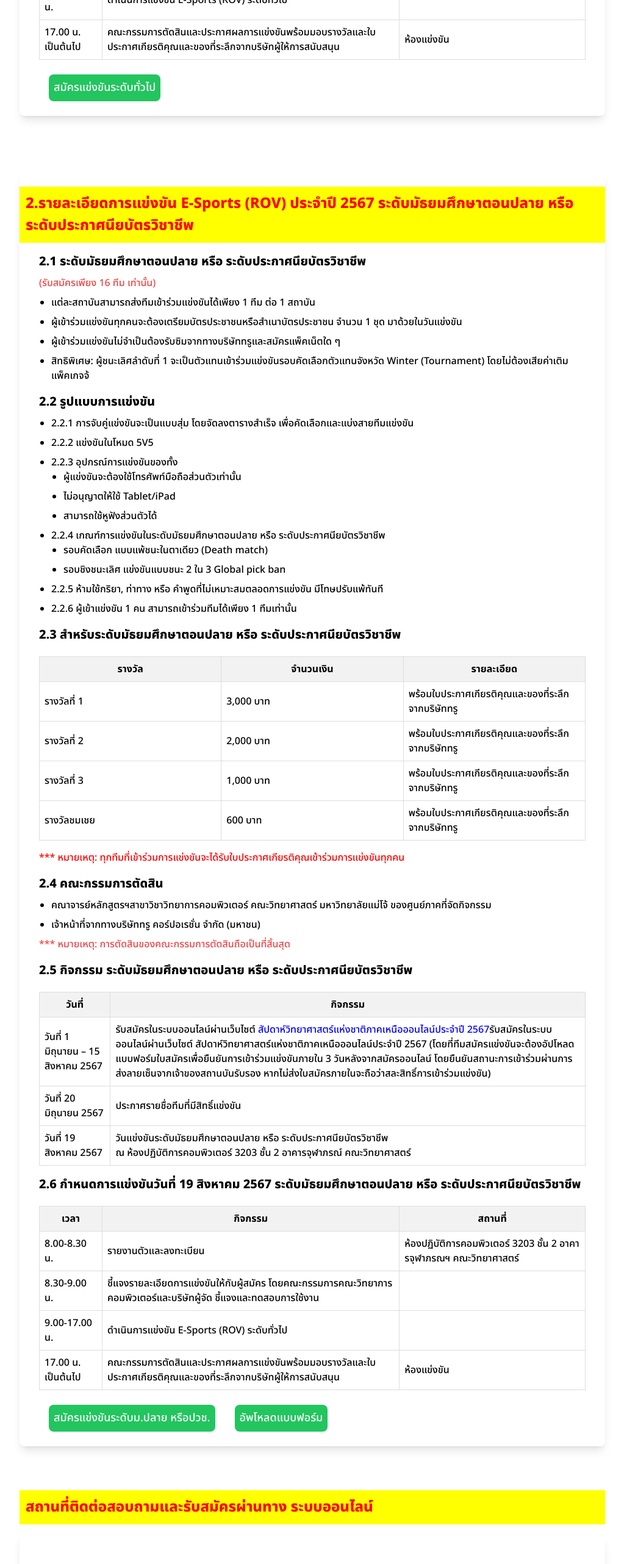
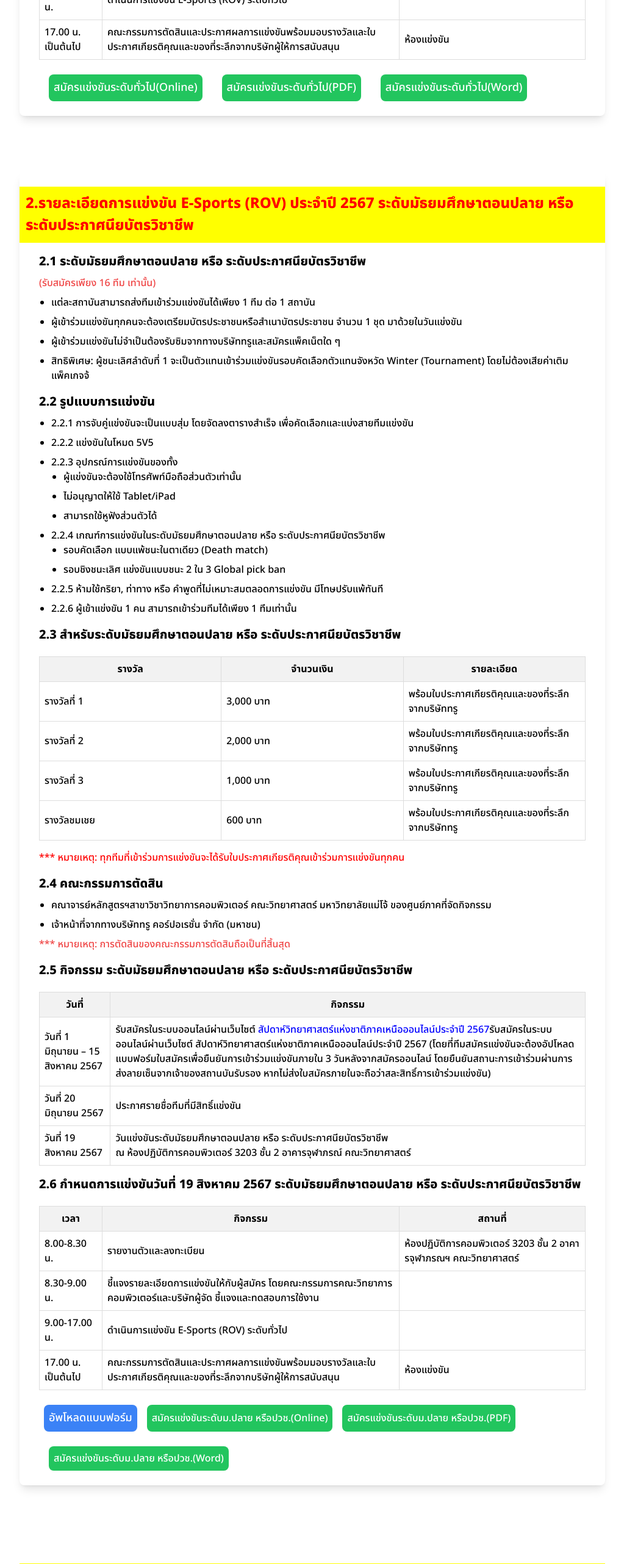
Before and after one commit to Kiadtiphong307/ScienceWeek-ROV, a Vue app: page / in a window 1280 px wide. Shown: the part 3800-6364 px from the top of the page at 61% size, without its empty margins (128-1151 px from the left). Built offline with nearby package versions, Linux system fonts and the light colour scheme.

Commit message:
แก้ link

```diff
--- a/src/components/MainBlog.vue
+++ b/src/components/MainBlog.vue
@@ -27,6 +27,7 @@ export default {
           <div class="mx-auto max-w-7xl sm:px-6 lg:px-4">
             <div class="mx-auto max-w-7xl rounded-lg">
               <!-- register menu -->
+
               <div class="register-menu" id="register">
                 <div class="pt-60 pb-64">
                   <div class="center">
@@ -270,7 +271,33 @@ export default {
                           href="https://docs.google.com/forms/d/e/1FAIpQLSesnYCK4IuDiIU0S8vhzvIRUh-wWZOt-6hiANgefEtOxFY85Q/viewform"
                           class="text-white"
                           target="_blank"
-                          >สมัครแข่งขันระดับทั่วไป
+                          >สมัครแข่งขันระดับทั่วไป(Online)
+                        </a>
+                      </div>
+                    </button>
+
+                    <button
+                      class="relative bg-gradient-to-r bg-green-500 rounded-lg p-2 text-white hover:from-blue-600 hover:to-violet-600 hover:scale-110 text-lg transition duration-700 ease-in-out mx-4"
+                    >
+                      <div>
+                        <a
+                          href="https://drive.google.com/file/d/1nBEKoHr9fL_0m6b9HGpojpol9fv8UGV_/view?usp=drive_link"
+                          class="text-white"
+                          target="_blank"
+                          >สมัครแข่งขันระดับทั่วไป(PDF)
+                        </a>
+                      </div>
+                    </button>
+
+                    <button
+                      class="relative bg-gradient-to-r bg-green-500 rounded-lg p-2 text-white hover:from-blue-600 hover:to-violet-600 hover:scale-110 text-lg transition duration-700 ease-in-out mx-4"
+                    >
+                      <div>
+                        <a
+                          href="https://docs.google.com/document/d/1YUZoHOxrWS13-97P033ujptCj1gKzdok/edit?usp=sharing&ouid=106158528617788086169&rtpof=true&sd=true"
+                          class="text-white"
+                          target="_blank"
+                          >สมัครแข่งขันระดับทั่วไป(Word)
                         </a>
                       </div>
                     </button>
@@ -466,24 +493,53 @@ export default {
                   <!-- button register มัธยม หริอปวช.-->
                   <div class="flex justify-left pt-6">
                     <!-- มัธยม หริอปวช. -->
+
                     <button
-                      class="relative bg-gradient-to-r bg-green-500 rounded-lg p-2 text-white hover:from-blue-600 hover:to-violet-600 hover:scale-110 text-lg transition duration-700 ease-in-out mx-4"
+                      class="relative bg-gradient-to-r bg-blue-500 rounded-lg p-2 text-white hover:from-blue-600 hover:to-violet-600 hover:scale-110 text-lg transition duration-700 ease-in-out mx-2"
+                    >
+                      <div>
+                        <a href="#" class="text-white" target="_blank">อัพโหลดแบบฟอร์ม </a>
+                      </div>
+                    </button>
+
+                    <button
+                      class="relative bg-gradient-to-r bg-green-500 rounded-lg p-2 text-white hover:from-blue-600 hover:to-violet-600 hover:scale-110 transition duration-700 ease-in-out mx-2"
                     >
                       <div>
                         <a
                           href="https://docs.google.com/forms/d/e/1FAIpQLSevw6H0MsVRWEj0a_bxNl2_JGk7-JaP9A0nsUrNTfHlsz4W7g/viewform"
                           class="text-white"
                           target="_blank"
-                          >สมัครแข่งขันระดับม.ปลาย หรือปวช.
+                          >สมัครแข่งขันระดับม.ปลาย หรือปวช.(Online)
                         </a>
                       </div>
                     </button>
 
                     <button
-                      class="relative bg-gradient-to-r bg-green-500 rounded-lg p-2 text-white hover:from-blue-600 hover:to-violet-600 hover:scale-110 text-lg transition duration-700 ease-in-out mx-4"
+                      class="relative bg-gradient-to-r bg-green-500 rounded-lg p-2 text-white hover:from-blue-600 hover:to-violet-600 hover:scale-110 transition duration-700 ease-in-out mx-2"
                     >
                       <div>
-                        <a href="#" class="text-white" target="_blank">อัพโหลดแบบฟอร์ม </a>
+                        <a
+                          href="https://drive.google.com/file/d/1nBEKoHr9fL_0m6b9HGpojpol9fv8UGV_/view?usp=drive_link"
+                          class="text-white"
+                          target="_blank"
+                          >สมัครแข่งขันระดับม.ปลาย หรือปวช.(PDF)
+                        </a>
+                      </div>
+                    </button>
+                  </div>
+
+                  <div class="flex justify-left pt-6">
+                    <button
+                      class="relative bg-gradient-to-r bg-green-500 rounded-lg p-2 text-white hover:from-blue-600 hover:to-violet-600 hover:scale-110 transition duration-700 ease-in-out mx-4"
+                    >
+                      <div>
+                        <a
+                          href="https://docs.google.com/document/d/1YUZoHOxrWS13-97P033ujptCj1gKzdok/edit?usp=sharing&ouid=106158528617788086169&rtpof=true&sd=true"
+                          class="text-white"
+                          target="_blank"
+                          >สมัครแข่งขันระดับม.ปลาย หรือปวช.(Word)
+                        </a>
                       </div>
                     </button>
                   </div>
@@ -493,7 +549,7 @@ export default {
           </div>
         </div>
 
-        <div class="" id="contact"></div>
+        <div class="pt-14" id="contact"></div>
         <div class="mx-auto max-w-6xl py-6 sm:px-6 lg:px-8">
           <div class="mx-auto max-w-6xl py-6 rounded-lg">
             <div class="mx-auto max-w-7xl sm:px-6 lg:px-8">
@@ -509,7 +565,7 @@ export default {
                     <div>
                       คณะวิทยาศาสตร์ มหาวิทยาลัยแม่โจ้ (คุณช่อทิพย์ สิทธิ์ หมายเลขโทรศัพท์
                       053-873890 ต่อ 25) ติดต่อวันและเวลาราชการ ประชาสัมพันธ์รายละเอียดที่เพจ
-                      <a href="https://www.facebook.com/computersciencemju"
+                      <a href="https://www.facebook.com/computersciencemju" target="_blank"
                         >วิทยาการคอมพิวเตอร์ ม.แม่โจ้</a
                       >
                     </div>
@@ -525,7 +581,11 @@ export default {
                       <div class="qr-code">
                         <img src="../assets/ระดับมอต้น.jpg" alt="QR Code" />
                       </div>
-                      <div><a href="https://maejo.link/Z2nd">https://maejo.link/Z2nd</a></div>
+                      <div>
+                        <a href="https://maejo.link/Z2nd" target="_blank"
+                          >https://maejo.link/Z2nd</a
+                        >
+                      </div>
                     </div>
 
                     <div class="contact-info">
@@ -535,7 +595,11 @@ export default {
                       <div class="qr-code">
                         <img src="../assets/ระดับทั่วไป.jpg" alt="QR Code" />
                       </div>
-                      <div><a href="https://maejo.link/k7hD">https://maejo.link/k7hD</a></div>
+                      <div>
+                        <a href="https://maejo.link/k7hD" target="_blank"
+                          >https://maejo.link/k7hD</a
+                        >
+                      </div>
                     </div>
                   </div>
                 </div>
--- a/src/components/MenuBar.vue
+++ b/src/components/MenuBar.vue
@@ -4,7 +4,7 @@ import { Disclosure, DisclosureButton, DisclosurePanel, Menu } from '@headlessui
 import { Bars3Icon, XMarkIcon } from '@heroicons/vue/24/outline'
 
 const navigation = [
-  { name: 'รายละเอียดการแข่งขัน', href: '/#banner', current: true },
+  { name: 'รายละเอียดการแข่งขัน', href: '/#register', current: true },
   { name: 'ประกาศรายชื่อทีม', href: '#', current: false },
   { name: 'ติดต่อ', href: '#contact', current: false }
 ]
@@ -57,7 +57,7 @@ const closeToast = () => {
                 :href="item.href"
                 @click.prevent="handleClick(item.href)"
                 :class="[
-                  'text-red-500 hover:bg-blue-500 hover:text-white hover:scale-75 transition duration-500 ease-in-out',
+                  'text-red-500 hover:bg-red-900 hover:text-white hover:scale-75 transition duration-500 ease-in-out',
                   'rounded-md px-3 py-2 text-lg font-medium '
                 ]"
                 :aria-current="item.current ? 'page' : undefined"
--- /dev/null
+++ b/src/taos.js
@@ -0,0 +1,91 @@
+(function() {
+  const debounce = (fn, delay) => {
+    let timeoutId = null
+    return () => {
+      clearTimeout(timeoutId)
+      timeoutId = setTimeout(fn, delay)
+    }
+  }
+
+  const throttle = (fn, delay) => {
+    let waiting = false
+    return () => {
+      if (!waiting) {
+        fn()
+        waiting = true
+        setTimeout(() => waiting = false, delay)
+      }
+    }
+  }
+
+  const reset = element => {
+    if (element.className !== element.dataset.taosClass) {
+      element.className = element.dataset.taosClass
+    }
+  }
+  const before = element => element.className = element.className.replaceAll('taos:', '')
+
+  const initElement = element => {
+    if (!element.className.includes('taos-init')) {
+      element.dataset.taosClass = element.className + ' taos-init'
+      reset(element)
+    }
+    element.className += ' !duration-[0ms] !delay-[0ms]'
+    before(element)
+
+    return {
+      element,
+      once: getComputedStyle(element)['animation-iteration-count'] === '1',
+      offset: parseInt(element.dataset.taosOffset || 0)
+    }
+  }
+
+  let elements = []
+  let innerWidth = window.innerWidth
+  let scrollY = window.scrollY
+
+  const refreshTriggers = throttle(() => {
+    elements.forEach(el => el.trigger = el.element.getBoundingClientRect().top - window.innerHeight  + el.offset + scrollY)
+  }, 250)
+
+  const refresh = () => {
+    elements = []
+    document.querySelectorAll('[class*="taos"]').forEach(el => elements.push(initElement(el)))
+    refreshTriggers()
+    requestAnimationFrame(handleScroll)
+  }
+
+  const handleScroll = () => {
+    scrollY = window.scrollY
+    elements.forEach(({element, trigger, once}) => {
+      if (trigger < scrollY) {
+        reset(element)
+      }
+      else if (!once && element.className.includes('taos:')) {
+        before(element)
+      }
+    })
+    refreshTriggers()
+  }
+
+  const handleResize = () => {
+    if (innerWidth !== window.innerWidth) {
+      innerWidth = window.innerWidth
+      refresh()
+    }
+  }
+
+  refresh()
+  addEventListener('scroll', throttle(handleScroll, 32))
+  addEventListener('orientationchange', refresh)
+  addEventListener('resize', debounce(handleResize, 250))
+
+  const observer = new MutationObserver(mutations => {
+    mutations.forEach(({target}) => {
+      if (target.className && !target.className.includes('taos-init') && target.className.includes('taos:')) {
+        elements.push(initElement(target))
+      }
+    })
+  })
+  observer.observe(document, {attributes: true, childList: true, subtree: true})
+})()
```
